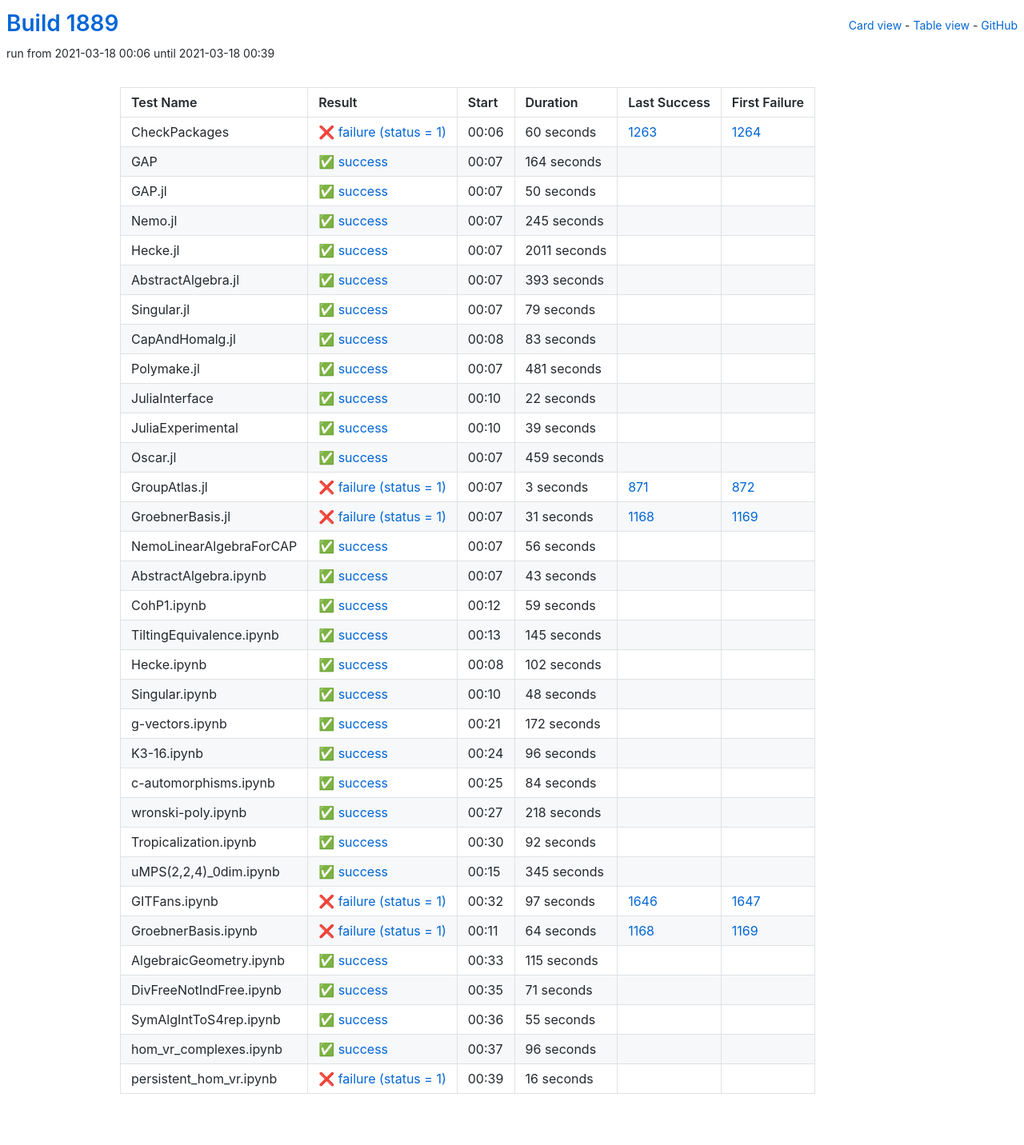
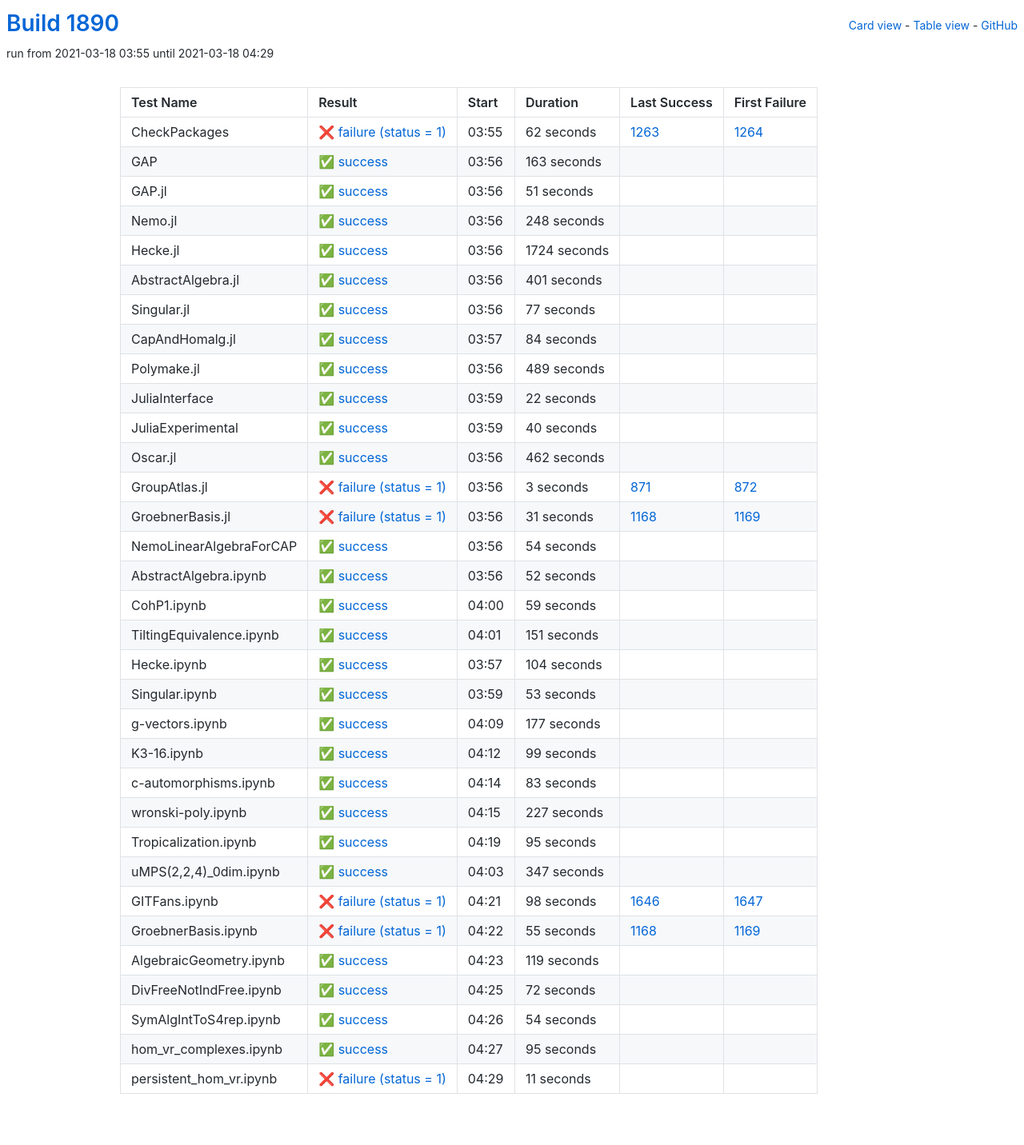
Before and after one commit to oscar-system/oscar-ci-status-stable, a Jekyll site: the page built from table.html, in a window 1280 px wide. Shown: the whole page at 80% size. Built offline with Jekyll 4.4.1, drawn with Linux system fonts in a browser that asks for light colours.

Commit message:
Build #1890

```diff
--- a/_data/ci.yml
+++ b/_data/ci.yml
@@ -1,6 +1,6 @@
 ---
-build: 1889
-build_url: https://oscarci.mathematik.uni-kl.de/job/oscar-stable/1889/
+build: 1890
+build_url: https://oscarci.mathematik.uni-kl.de/job/oscar-stable/1890/
 job: oscar-stable
 organization: oscar-system
 repo: oscar-ci-status-stable
@@ -8,116 +8,116 @@ repourl: https://github.com/oscar-system/oscar-ci-status-stable
 tests:
 - name: CheckPackages
   id: checkpackages
-  log: https://oscarci.mathematik.uni-kl.de/job/oscar-stable/1889/artifact/logs/build-1889/CheckPackages.log
-  start: 2021-03-18 00:06
+  log: https://oscarci.mathematik.uni-kl.de/job/oscar-stable/1890/artifact/logs/build-1890/CheckPackages.log
+  start: 2021-03-18 03:55
   success: false
   exitcode: 1
   status: failure
-  duration: 60
+  duration: 62
   last_success: 1263
   last_success_url: https://oscarci.mathematik.uni-kl.de/job/oscar-stable/1263/
   first_failure: 1264
   first_failure_url: https://oscarci.mathematik.uni-kl.de/job/oscar-stable/1264/
 - name: GAP
   id: gap
-  log: https://oscarci.mathematik.uni-kl.de/job/oscar-stable/1889/artifact/logs/build-1889/GAP.log
-  start: 2021-03-18 00:07
+  log: https://oscarci.mathematik.uni-kl.de/job/oscar-stable/1890/artifact/logs/build-1890/GAP.log
+  start: 2021-03-18 03:56
   success: true
   exitcode: 0
   status: success
-  duration: 164
+  duration: 163
   last_success: false
   last_success_url:
   first_failure: false
   first_failure_url:
 - name: GAP.jl
   id: gap-jl
-  log: https://oscarci.mathematik.uni-kl.de/job/oscar-stable/1889/artifact/logs/build-1889/GAP.jl.log
-  start: 2021-03-18 00:07
+  log: https://oscarci.mathematik.uni-kl.de/job/oscar-stable/1890/artifact/logs/build-1890/GAP.jl.log
+  start: 2021-03-18 03:56
   success: true
   exitcode: 0
   status: success
-  duration: 50
+  duration: 51
   last_success: false
   last_success_url:
   first_failure: false
   first_failure_url:
 - name: Nemo.jl
   id: nemo-jl
-  log: https://oscarci.mathematik.uni-kl.de/job/oscar-stable/1889/artifact/logs/build-1889/Nemo.jl.log
-  start: 2021-03-18 00:07
+  log: https://oscarci.mathematik.uni-kl.de/job/oscar-stable/1890/artifact/logs/build-1890/Nemo.jl.log
+  start: 2021-03-18 03:56
   success: true
   exitcode: 0
   status: success
-  duration: 245
+  duration: 248
   last_success: false
   last_success_url:
   first_failure: false
   first_failure_url:
 - name: Hecke.jl
   id: hecke-jl
-  log: https://oscarci.mathematik.uni-kl.de/job/oscar-stable/1889/artifact/logs/build-1889/Hecke.jl.log
-  start: 2021-03-18 00:07
+  log: https://oscarci.mathematik.uni-kl.de/job/oscar-stable/1890/artifact/logs/build-1890/Hecke.jl.log
+  start: 2021-03-18 03:56
   success: true
   exitcode: 0
   status: success
-  duration: 2011
+  duration: 1724
   last_success: false
   last_success_url:
   first_failure: false
   first_failure_url:
 - name: AbstractAlgebra.jl
   id: abstractalgebra-jl
-  log: https://oscarci.mathematik.uni-kl.de/job/oscar-stable/1889/artifact/logs/build-1889/AbstractAlgebra.jl.log
-  start: 2021-03-18 00:07
+  log: https://oscarci.mathematik.uni-kl.de/job/oscar-stable/1890/artifact/logs/build-1890/AbstractAlgebra.jl.log
+  start: 2021-03-18 03:56
   success: true
   exitcode: 0
   status: success
-  duration: 393
+  duration: 401
   last_success: false
   last_success_url:
   first_failure: false
   first_failure_url:
 - name: Singular.jl
   id: singular-jl
-  log: https://oscarci.mathematik.uni-kl.de/job/oscar-stable/1889/artifact/logs/build-1889/Singular.jl.log
-  start: 2021-03-18 00:07
+  log: https://oscarci.mathematik.uni-kl.de/job/oscar-stable/1890/artifact/logs/build-1890/Singular.jl.log
+  start: 2021-03-18 03:56
   success: true
   exitcode: 0
   status: success
-  duration: 79
+  duration: 77
   last_success: false
   last_success_url:
   first_failure: false
   first_failure_url:
 - name: CapAndHomalg.jl
   id: capandhomalg-jl
-  log: https://oscarci.mathematik.uni-kl.de/job/oscar-stable/1889/artifact/logs/build-1889/CapAndHomalg.jl.log
-  start: 2021-03-18 00:08
+  log: https://oscarci.mathematik.uni-kl.de/job/oscar-stable/1890/artifact/logs/build-1890/CapAndHomalg.jl.log
+  start: 2021-03-18 03:57
   success: true
   exitcode: 0
   status: success
-  duration: 83
+  duration: 84
   last_success: false
   last_success_url:
   first_failure: false
   first_failure_url:
 - name: Polymake.jl
   id: polymake-jl
-  log: https://oscarci.mathematik.uni-kl.de/job/oscar-stable/1889/artifact/logs/build-1889/Polymake.jl.log
-  start: 2021-03-18 00:07
+  log: https://oscarci.mathematik.uni-kl.de/job/oscar-stable/1890/artifact/logs/build-1890/Polymake.jl.log
+  start: 2021-03-18 03:56
   success: true
   exitcode: 0
   status: success
-  duration: 481
+  duration: 489
   last_success: false
   last_success_url:
   first_failure: false
   first_failure_url:
 - name: JuliaInterface
   id: juliainterface
-  log: https://oscarci.mathematik.uni-kl.de/job/oscar-stable/1889/artifact/logs/build-1889/JuliaInterface.log
-  start: 2021-03-18 00:10
+  log: https://oscarci.mathematik.uni-kl.de/job/oscar-stable/1890/artifact/logs/build-1890/JuliaInterface.log
+  start: 2021-03-18 03:59
   success: true
   exitcode: 0
   status: success
@@ -128,32 +128,32 @@ tests:
   first_failure_url:
 - name: JuliaExperimental
   id: juliaexperimental
-  log: https://oscarci.mathematik.uni-kl.de/job/oscar-stable/1889/artifact/logs/build-1889/JuliaExperimental.log
-  start: 2021-03-18 00:10
+  log: https://oscarci.mathematik.uni-kl.de/job/oscar-stable/1890/artifact/logs/build-1890/JuliaExperimental.log
+  start: 2021-03-18 03:59
   success: true
   exitcode: 0
   status: success
-  duration: 39
+  duration: 40
   last_success: false
   last_success_url:
   first_failure: false
   first_failure_url:
 - name: Oscar.jl
   id: oscar-jl
-  log: https://oscarci.mathematik.uni-kl.de/job/oscar-stable/1889/artifact/logs/build-1889/Oscar.jl.log
-  start: 2021-03-18 00:07
+  log: https://oscarci.mathematik.uni-kl.de/job/oscar-stable/1890/artifact/logs/build-1890/Oscar.jl.log
+  start: 2021-03-18 03:56
   success: true
   exitcode: 0
   status: success
-  duration: 459
+  duration: 462
   last_success: false
   last_success_url:
   first_failure: false
   first_failure_url:
 - name: GroupAtlas.jl
   id: groupatlas-jl
-  log: https://oscarci.mathematik.uni-kl.de/job/oscar-stable/1889/artifact/logs/build-1889/GroupAtlas.jl.log
-  start: 2021-03-18 00:07
+  log: https://oscarci.mathematik.uni-kl.de/job/oscar-stable/1890/artifact/logs/build-1890/GroupAtlas.jl.log
+  start: 2021-03-18 03:56
   success: false
   exitcode: 1
   status: failure
@@ -164,8 +164,8 @@ tests:
   first_failure_url: https://oscarci.mathematik.uni-kl.de/job/oscar-stable/872/
 - name: GroebnerBasis.jl
   id: groebnerbasis-jl
-  log: https://oscarci.mathematik.uni-kl.de/job/oscar-stable/1889/artifact/logs/build-1889/GroebnerBasis.jl.log
-  start: 2021-03-18 00:07
+  log: https://oscarci.mathematik.uni-kl.de/job/oscar-stable/1890/artifact/logs/build-1890/GroebnerBasis.jl.log
+  start: 2021-03-18 03:56
   success: false
   exitcode: 1
   status: failure
@@ -176,32 +176,32 @@ tests:
   first_failure_url: https://oscarci.mathematik.uni-kl.de/job/oscar-stable/1169/
 - name: NemoLinearAlgebraForCAP
   id: nemolinearalgebraforcap
-  log: https://oscarci.mathematik.uni-kl.de/job/oscar-stable/1889/artifact/logs/build-1889/NemoLinearAlgebraForCAP.log
-  start: 2021-03-18 00:07
+  log: https://oscarci.mathematik.uni-kl.de/job/oscar-stable/1890/artifact/logs/build-1890/NemoLinearAlgebraForCAP.log
+  start: 2021-03-18 03:56
   success: true
   exitcode: 0
   status: success
-  duration: 56
+  duration: 54
   last_success: false
   last_success_url:
   first_failure: false
   first_failure_url:
 - name: AbstractAlgebra.ipynb
   id: abstractalgebra-ipynb
-  log: https://oscarci.mathematik.uni-kl.de/job/oscar-stable/1889/artifact/logs/build-1889/AbstractAlgebra.ipynb.log
-  start: 2021-03-18 00:07
+  log: https://oscarci.mathematik.uni-kl.de/job/oscar-stable/1890/artifact/logs/build-1890/AbstractAlgebra.ipynb.log
+  start: 2021-03-18 03:56
   success: true
   exitcode: 0
   status: success
-  duration: 43
+  duration: 52
   last_success: false
   last_success_url:
   first_failure: false
   first_failure_url:
 - name: CohP1.ipynb
   id: cohp1-ipynb
-  log: https://oscarci.mathematik.uni-kl.de/job/oscar-stable/1889/artifact/logs/build-1889/CohP1.ipynb.log
-  start: 2021-03-18 00:12
+  log: https://oscarci.mathematik.uni-kl.de/job/oscar-stable/1890/artifact/logs/build-1890/CohP1.ipynb.log
+  start: 2021-03-18 04:00
   success: true
   exitcode: 0
   status: success
@@ -212,192 +212,192 @@ tests:
   first_failure_url:
 - name: TiltingEquivalence.ipynb
   id: tiltingequivalence-ipynb
-  log: https://oscarci.mathematik.uni-kl.de/job/oscar-stable/1889/artifact/logs/build-1889/TiltingEquivalence.ipynb.log
-  start: 2021-03-18 00:13
+  log: https://oscarci.mathematik.uni-kl.de/job/oscar-stable/1890/artifact/logs/build-1890/TiltingEquivalence.ipynb.log
+  start: 2021-03-18 04:01
   success: true
   exitcode: 0
   status: success
-  duration: 145
+  duration: 151
   last_success: false
   last_success_url:
   first_failure: false
   first_failure_url:
 - name: Hecke.ipynb
   id: hecke-ipynb
-  log: https://oscarci.mathematik.uni-kl.de/job/oscar-stable/1889/artifact/logs/build-1889/Hecke.ipynb.log
-  start: 2021-03-18 00:08
+  log: https://oscarci.mathematik.uni-kl.de/job/oscar-stable/1890/artifact/logs/build-1890/Hecke.ipynb.log
+  start: 2021-03-18 03:57
   success: true
   exitcode: 0
   status: success
-  duration: 102
+  duration: 104
   last_success: false
   last_success_url:
   first_failure: false
   first_failure_url:
 - name: Singular.ipynb
   id: singular-ipynb
-  log: https://oscarci.mathematik.uni-kl.de/job/oscar-stable/1889/artifact/logs/build-1889/Singular.ipynb.log
-  start: 2021-03-18 00:10
+  log: https://oscarci.mathematik.uni-kl.de/job/oscar-stable/1890/artifact/logs/build-1890/Singular.ipynb.log
+  start: 2021-03-18 03:59
   success: true
   exitcode: 0
   status: success
-  duration: 48
+  duration: 53
   last_success: false
   last_success_url:
   first_failure: false
   first_failure_url:
 - name: g-vectors.ipynb
   id: g-vectors-ipynb
-  log: https://oscarci.mathematik.uni-kl.de/job/oscar-stable/1889/artifact/logs/build-1889/g-vectors.ipynb.log
-  start: 2021-03-18 00:21
+  log: https://oscarci.mathematik.uni-kl.de/job/oscar-stable/1890/artifact/logs/build-1890/g-vectors.ipynb.log
+  start: 2021-03-18 04:09
   success: true
   exitcode: 0
   status: success
-  duration: 172
+  duration: 177
   last_success: false
   last_success_url:
   first_failure: false
   first_failure_url:
 - name: K3-16.ipynb
   id: k3-16-ipynb
-  log: https://oscarci.mathematik.uni-kl.de/job/oscar-stable/1889/artifact/logs/build-1889/K3-16.ipynb.log
-  start: 2021-03-18 00:24
+  log: https://oscarci.mathematik.uni-kl.de/job/oscar-stable/1890/artifact/logs/build-1890/K3-16.ipynb.log
+  start: 2021-03-18 04:12
   success: true
   exitcode: 0
   status: success
-  duration: 96
+  duration: 99
   last_success: false
   last_success_url:
   first_failure: false
   first_failure_url:
 - name: c-automorphisms.ipynb
   id: c-automorphisms-ipynb
-  log: https://oscarci.mathematik.uni-kl.de/job/oscar-stable/1889/artifact/logs/build-1889/c-automorphisms.ipynb.log
-  start: 2021-03-18 00:25
+  log: https://oscarci.mathematik.uni-kl.de/job/oscar-stable/1890/artifact/logs/build-1890/c-automorphisms.ipynb.log
+  start: 2021-03-18 04:14
   success: true
   exitcode: 0
   status: success
-  duration: 84
+  duration: 83
   last_success: false
   last_success_url:
   first_failure: false
   first_failure_url:
 - name: wronski-poly.ipynb
   id: wronski-poly-ipynb
-  log: https://oscarci.mathematik.uni-kl.de/job/oscar-stable/1889/artifact/logs/build-1889/wronski-poly.ipynb.log
-  start: 2021-03-18 00:27
+  log: https://oscarci.mathematik.uni-kl.de/job/oscar-stable/1890/artifact/logs/build-1890/wronski-poly.ipynb.log
+  start: 2021-03-18 04:15
   success: true
   exitcode: 0
   status: success
-  duration: 218
+  duration: 227
   last_success: false
   last_success_url:
   first_failure: false
   first_failure_url:
 - name: Tropicalization.ipynb
   id: tropicalization-ipynb
-  log: https://oscarci.mathematik.uni-kl.de/job/oscar-stable/1889/artifact/logs/build-1889/Tropicalization.ipynb.log
-  start: 2021-03-18 00:30
+  log: https://oscarci.mathematik.uni-kl.de/job/oscar-stable/1890/artifact/logs/build-1890/Tropicalization.ipynb.log
+  start: 2021-03-18 04:19
   success: true
   exitcode: 0
   status: success
-  duration: 92
+  duration: 95
   last_success: false
   last_success_url:
   first_failure: false
   first_failure_url:
 - name: uMPS(2,2,4)_0dim.ipynb
   id: umps-2-2-4-0dim-ipynb
-  log: https://oscarci.mathematik.uni-kl.de/job/oscar-stable/1889/artifact/logs/build-1889/uMPS-2-2-4-_0dim.ipynb.log
-  start: 2021-03-18 00:15
+  log: https://oscarci.mathematik.uni-kl.de/job/oscar-stable/1890/artifact/logs/build-1890/uMPS-2-2-4-_0dim.ipynb.log
+  start: 2021-03-18 04:03
   success: true
   exitcode: 0
   status: success
-  duration: 345
+  duration: 347
   last_success: false
   last_success_url:
   first_failure: false
   first_failure_url:
 - name: GITFans.ipynb
   id: gitfans-ipynb
-  log: https://oscarci.mathematik.uni-kl.de/job/oscar-stable/1889/artifact/logs/build-1889/GITFans.ipynb.log
-  start: 2021-03-18 00:32
+  log: https://oscarci.mathematik.uni-kl.de/job/oscar-stable/1890/artifact/logs/build-1890/GITFans.ipynb.log
+  start: 2021-03-18 04:21
   success: false
   exitcode: 1
   status: failure
-  duration: 97
+  duration: 98
   last_success: 1646
   last_success_url: https://oscarci.mathematik.uni-kl.de/job/oscar-stable/1646/
   first_failure: 1647
   first_failure_url: https://oscarci.mathematik.uni-kl.de/job/oscar-stable/1647/
 - name: GroebnerBasis.ipynb
   id: groebnerbasis-ipynb
-  log: https://oscarci.mathematik.uni-kl.de/job/oscar-stable/1889/artifact/logs/build-1889/GroebnerBasis.ipynb.log
-  start: 2021-03-18 00:11
+  log: https://oscarci.mathematik.uni-kl.de/job/oscar-stable/1890/artifact/logs/build-1890/GroebnerBasis.ipynb.log
+  start: 2021-03-18 04:22
   success: false
   exitcode: 1
   status: failure
-  duration: 64
+  duration: 55
   last_success: 1168
   last_success_url: https://oscarci.mathematik.uni-kl.de/job/oscar-stable/1168/
   first_failure: 1169
   first_failure_url: https://oscarci.mathematik.uni-kl.de/job/oscar-stable/1169/
 - name: AlgebraicGeometry.ipynb
   id: algebraicgeometry-ipynb
-  log: https://oscarci.mathematik.uni-kl.de/job/oscar-stable/1889/artifact/logs/build-1889/AlgebraicGeometry.ipynb.log
-  start: 2021-03-18 00:33
+  log: https://oscarci.mathematik.uni-kl.de/job/oscar-stable/1890/artifact/logs/build-1890/AlgebraicGeometry.ipynb.log
+  start: 2021-03-18 04:23
   success: true
   exitcode: 0
   status: success
-  duration: 115
+  duration: 119
   last_success: false
   last_success_url:
   first_failure: false
   first_failure_url:
 - name: DivFreeNotIndFree.ipynb
   id: divfreenotindfree-ipynb
-  log: https://oscarci.mathematik.uni-kl.de/job/oscar-stable/1889/artifact/logs/build-1889/DivFreeNotIndFree.ipynb.log
-  start: 2021-03-18 00:35
+  log: https://oscarci.mathematik.uni-kl.de/job/oscar-stable/1890/artifact/logs/build-1890/DivFreeNotIndFree.ipynb.log
+  start: 2021-03-18 04:25
   success: true
   exitcode: 0
   status: success
-  duration: 71
+  duration: 72
   last_success: false
   last_success_url:
   first_failure: false
   first_failure_url:
 - name: SymAlgIntToS4rep.ipynb
   id: symalginttos4rep-ipynb
-  log: https://oscarci.mathematik.uni-kl.de/job/oscar-stable/1889/artifact/logs/build-1889/SymAlgIntToS4rep.ipynb.log
-  start: 2021-03-18 00:36
+  log: https://oscarci.mathematik.uni-kl.de/job/oscar-stable/1890/artifact/logs/build-1890/SymAlgIntToS4rep.ipynb.log
+  start: 2021-03-18 04:26
   success: true
   exitcode: 0
   status: success
-  duration: 55
+  duration: 54
   last_success: false
   last_success_url:
   first_failure: false
   first_failure_url:
 - name: hom_vr_complexes.ipynb
   id: hom-vr-complexes-ipynb
-  log: https://oscarci.mathematik.uni-kl.de/job/oscar-stable/1889/artifact/logs/build-1889/hom_vr_complexes.ipynb.log
-  start: 2021-03-18 00:37
+  log: https://oscarci.mathematik.uni-kl.de/job/oscar-stable/1890/artifact/logs/build-1890/hom_vr_complexes.ipynb.log
+  start: 2021-03-18 04:27
   success: true
   exitcode: 0
   status: success
-  duration: 96
+  duration: 95
   last_success: false
   last_success_url:
   first_failure: false
   first_failure_url:
 - name: persistent_hom_vr.ipynb
   id: persistent-hom-vr-ipynb
-  log: https://oscarci.mathematik.uni-kl.de/job/oscar-stable/1889/artifact/logs/build-1889/persistent_hom_vr.ipynb.log
-  start: 2021-03-18 00:39
+  log: https://oscarci.mathematik.uni-kl.de/job/oscar-stable/1890/artifact/logs/build-1890/persistent_hom_vr.ipynb.log
+  start: 2021-03-18 04:29
   success: false
   exitcode: 1
   status: failure
-  duration: 16
+  duration: 11
   last_success: false
   last_success_url:
   first_failure: false
```
Also changed, not shown: README.md.
